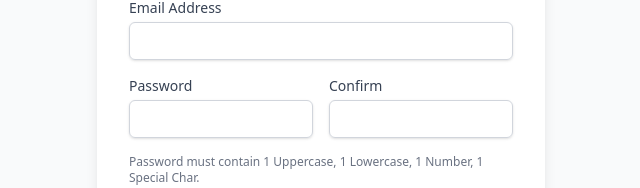
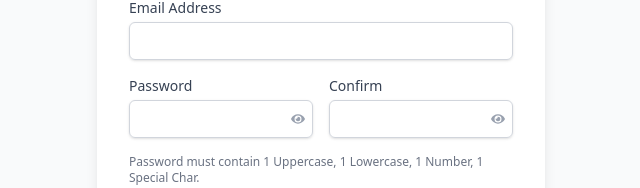
Before and after one commit to arunav999/PurpleMerit_Assessment_Arunav, a React (Vite) app in the folder frontend/: page /signup in a window 1280 px wide. Shown: the part 339-527 px from the top of the page, without its empty margins (319-959 px from the left). Built offline with nearby package versions, Linux system fonts and the light colour scheme; no server answers.

Commit message:
added toggle button for passwords

```diff
--- a/frontend/src/pages/Auth/Signup.jsx
+++ b/frontend/src/pages/Auth/Signup.jsx
@@ -3,6 +3,7 @@ import { Link, useNavigate } from "react-router-dom";
 import axiosClient from "../../services/axiosClient";
 import { API_PATHS } from "../../services/apiPaths";
 import { toast } from "react-toastify";
+import { FaEye, FaEyeSlash } from "react-icons/fa";
 
 export default function Signup() {
   const [formData, setFormData] = useState({
@@ -11,6 +12,8 @@ export default function Signup() {
     password: "",
     confirmPassword: "",
   });
+  const [showPass, setShowPass] = useState(false);
+  const [showConfirm, setShowConfirm] = useState(false);
   const [loading, setLoading] = useState(false);
   const navigate = useNavigate();
 
@@ -20,8 +23,6 @@ export default function Signup() {
 
   const handleSubmit = async (e) => {
     e.preventDefault();
-
-    // Client-side Validation
     if (formData.password !== formData.confirmPassword) {
       return toast.error("Passwords do not match");
     }
@@ -77,34 +78,51 @@ export default function Signup() {
                 onChange={handleChange}
               />
             </div>
+
             <div className="grid grid-cols-2 gap-4">
-              <div>
+              <div className="relative">
                 <label className="block text-sm font-medium text-gray-700">
                   Password
                 </label>
                 <input
                   name="password"
-                  type="password"
+                  type={showPass ? "text" : "password"}
                   required
-                  className="mt-1 block w-full rounded-md border border-gray-300 px-3 py-2 shadow-sm focus:border-indigo-500 focus:outline-none focus:ring-indigo-500 sm:text-sm"
+                  className="mt-1 block w-full rounded-md border border-gray-300 px-3 py-2 shadow-sm focus:border-indigo-500 focus:outline-none focus:ring-indigo-500 sm:text-sm pr-8"
                   value={formData.password}
                   onChange={handleChange}
                 />
+                <button
+                  type="button"
+                  onClick={() => setShowPass(!showPass)}
+                  className="absolute inset-y-0 right-0 top-6 flex items-center pr-2 text-gray-400 hover:text-gray-600"
+                >
+                  {showPass ? <FaEyeSlash size={14} /> : <FaEye size={14} />}
+                </button>
               </div>
-              <div>
+
+              <div className="relative">
                 <label className="block text-sm font-medium text-gray-700">
                   Confirm
                 </label>
                 <input
                   name="confirmPassword"
-                  type="password"
+                  type={showConfirm ? "text" : "password"}
                   required
-                  className="mt-1 block w-full rounded-md border border-gray-300 px-3 py-2 shadow-sm focus:border-indigo-500 focus:outline-none focus:ring-indigo-500 sm:text-sm"
+                  className="mt-1 block w-full rounded-md border border-gray-300 px-3 py-2 shadow-sm focus:border-indigo-500 focus:outline-none focus:ring-indigo-500 sm:text-sm pr-8"
                   value={formData.confirmPassword}
                   onChange={handleChange}
                 />
+                <button
+                  type="button"
+                  onClick={() => setShowConfirm(!showConfirm)}
+                  className="absolute inset-y-0 right-0 top-6 flex items-center pr-2 text-gray-400 hover:text-gray-600"
+                >
+                  {showConfirm ? <FaEyeSlash size={14} /> : <FaEye size={14} />}
+                </button>
               </div>
             </div>
+
             <p className="text-xs text-gray-500">
               Password must contain 1 Uppercase, 1 Lowercase, 1 Number, 1
               Special Char.
```
